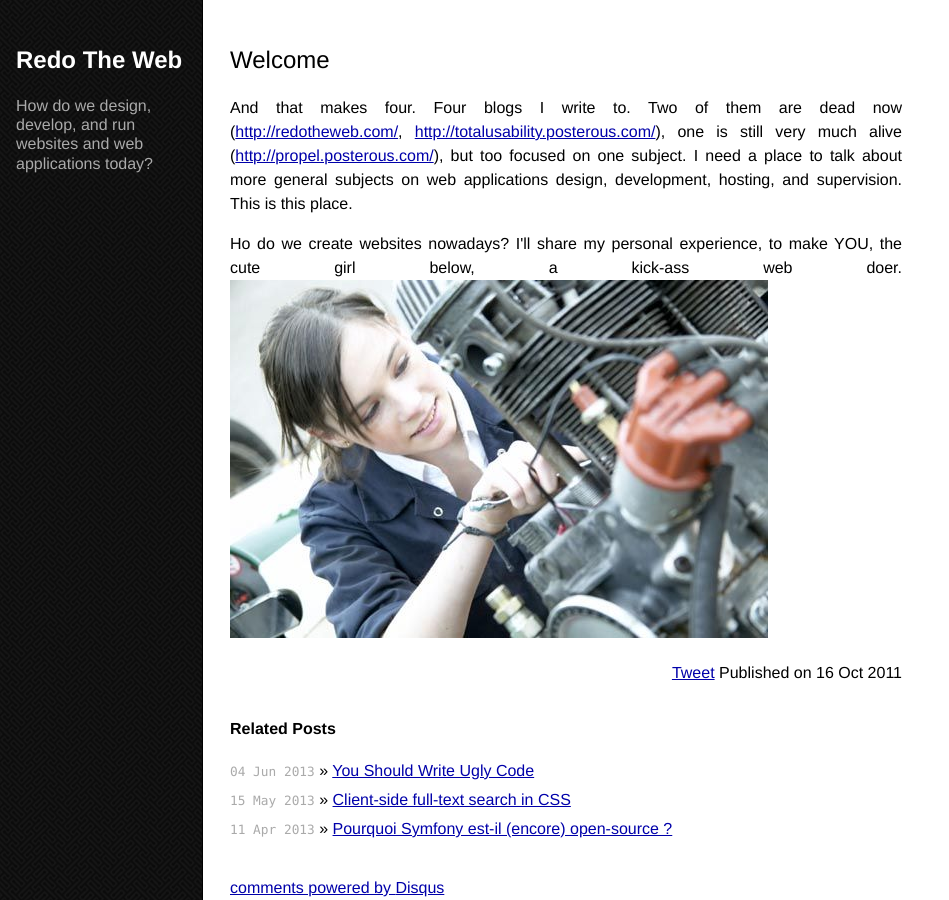
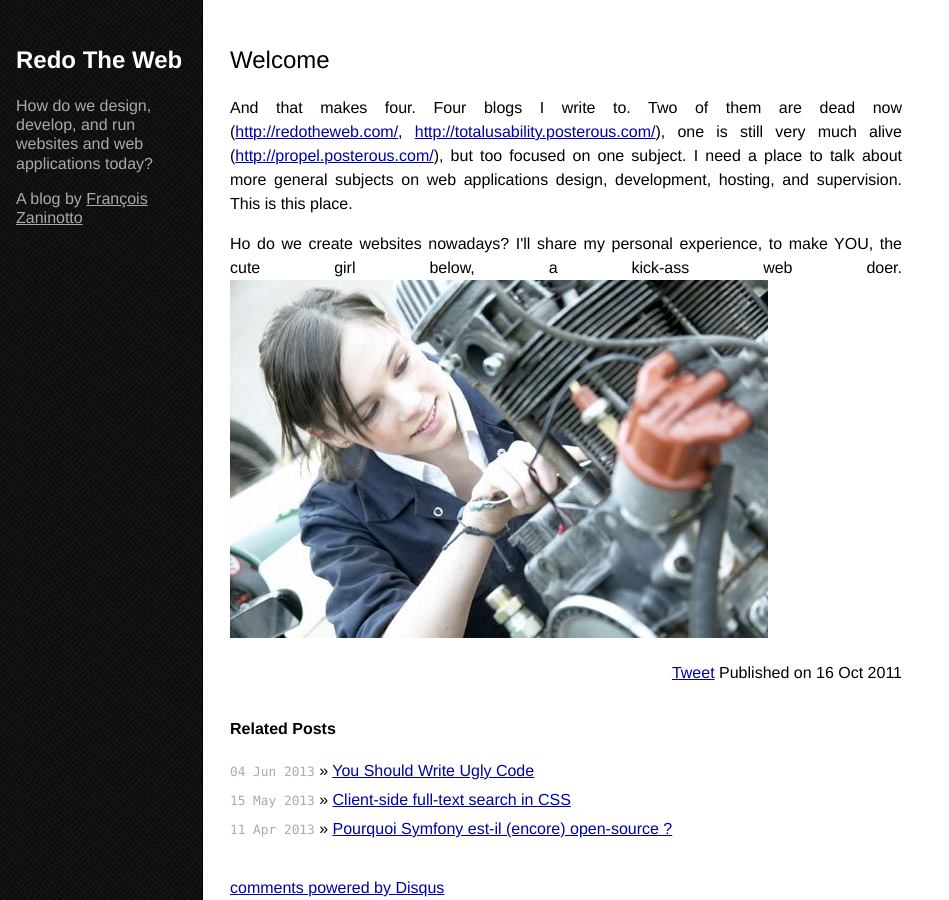
Before and after one commit to fzaninotto/fzaninotto.github.com, a Jekyll site: the page built from _posts/2011-10-16-welcome.html, in a window 1280 px wide and 900 px high. Shown: the whole window, without its empty margins (0-949 px from the left). Built offline with Jekyll 4.4.1, drawn with Linux system fonts in a browser that asks for light colours; some web fonts are replaced; Markdown is read by kramdown in place of the engine named in the settings; comment, search, counter and statistics services are not loaded.

Commit message:
Update layout to show author name more proeminently

```diff
--- a/_layouts/default.html
+++ b/_layouts/default.html
@@ -24,7 +24,10 @@
 
 <header>
   <h1><a href="/">Redo The Web</a></h1>
-  <div class="subtitle">How do we design, develop, and run websites and web applications today?</div>
+  <div class="subtitle">
+    <p>How do we design, develop, and run websites and web applications today?</p>
+    <p>A blog by <a href="https://twitter.com/francoisz">François Zaninotto</a></p>
+  </div>
 </header>
 
 
--- a/css/screen.css
+++ b/css/screen.css
@@ -121,7 +121,7 @@ header {
   line-height: 1.5em;
 }
 
-header a, header a:visited {
+header h1 a, header h1 a:visited {
   color: white;
   font-weight: bold;
   text-decoration: none;
@@ -133,6 +133,14 @@ header .subtitle {
   font-size: 1em;
   margin: 0;
   line-height: 1.2em;
+}
+
+header .subtitle a, header .subtitle a:visited {
+  color: #aaa;
+}
+
+header .subtitle a:hover {
+  text-decoration: none;
 }
 
 .site {
```
